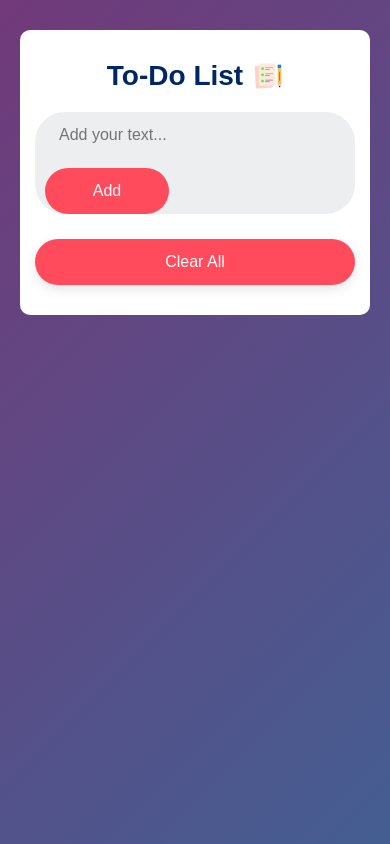
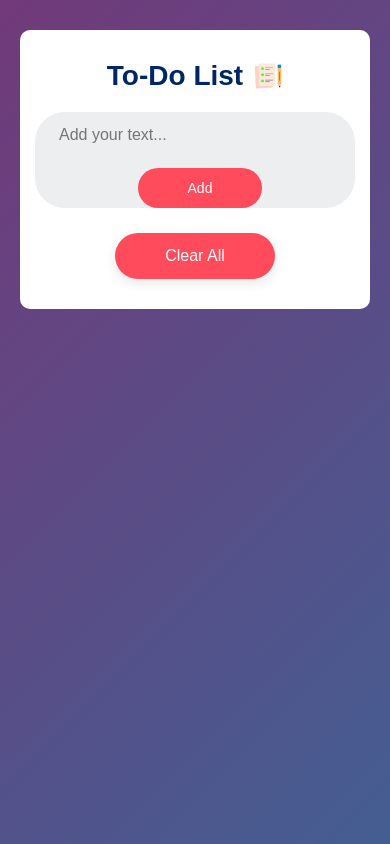
Before and after one commit to aryanjaiswal-454/To-Do-List-App, a plain HTML site: page index.html in a window 390 px wide. Drawn offline with Linux system fonts and the light colour scheme.

Commit message:
initial commit

```diff
--- a/style.css
+++ b/style.css
@@ -142,17 +142,12 @@ ul li span:hover{
     }
     .row button {
         width: 40%;
+        padding: 12px;
+        font-size: 14px;
+        align-self: center;
     }
-
-
-    button {
-        padding: 14px;
-        width: 100%;
-        font-size: 16px;
-    }
-
     #clear-btn {
-        width: 100%;
+        width: 50%;
         font-size: 16px;
         padding: 14px;
     }
```
